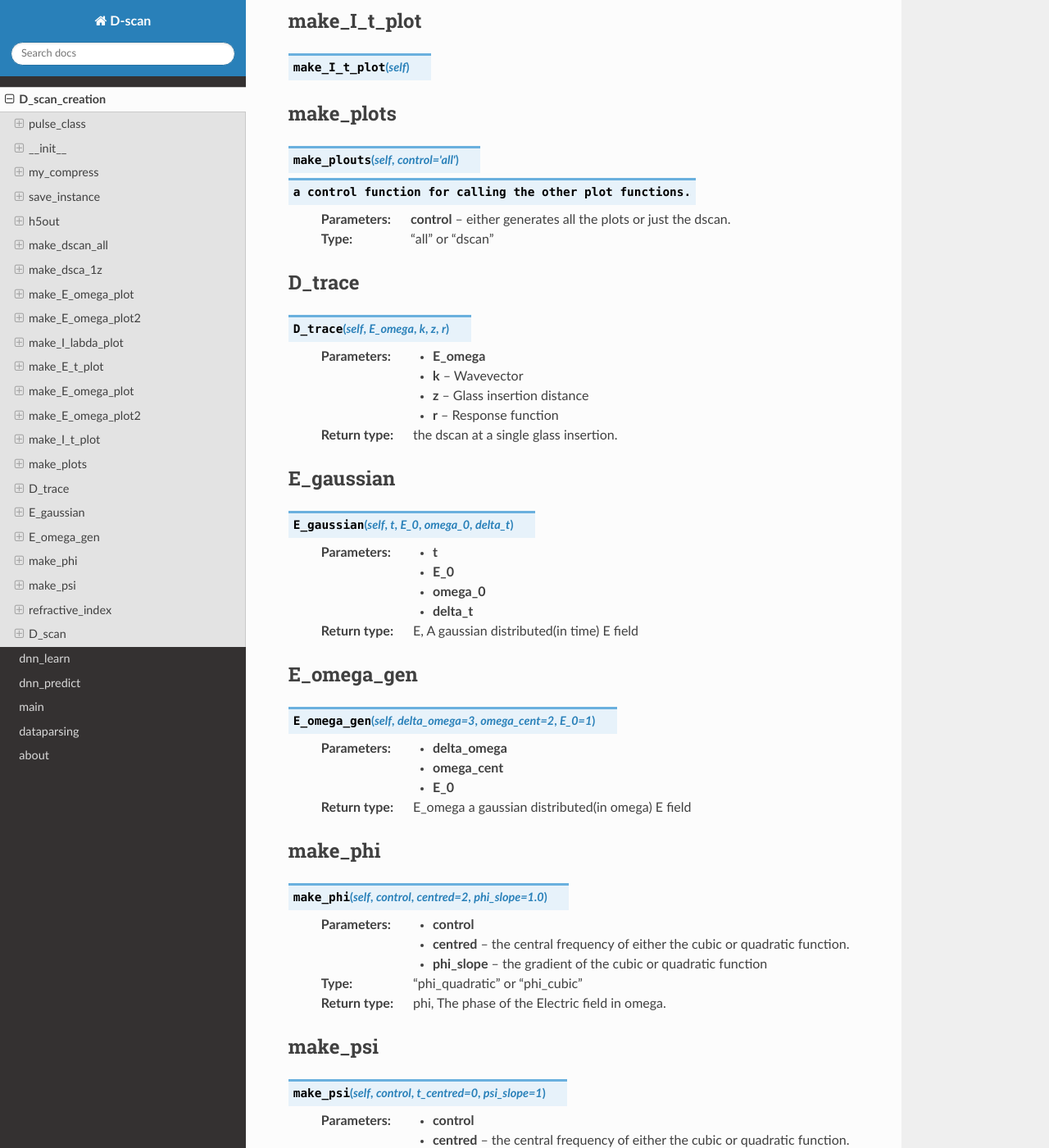
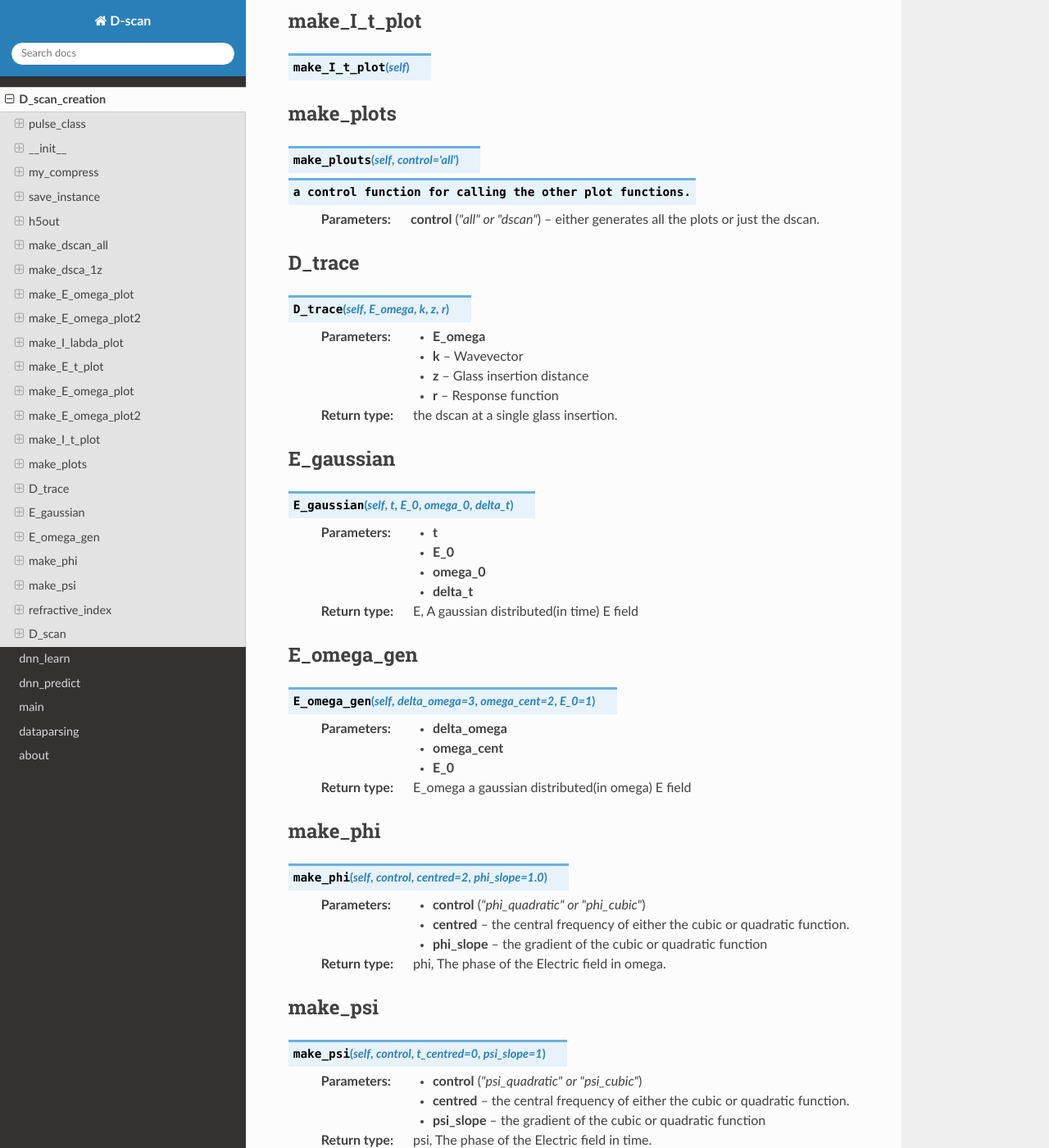
Before and after one commit to williamlouth/D-Scan-docs, a Sphinx documentation site: the page built from source/D-scan-creation.rst, in a window 1280 px wide and 1400 px high, scrolled down 2394 px. Shown: the whole window at 82% size. Built offline with Sphinx 7.4.7 and the Read the Docs theme 2.0.0, drawn with Linux system fonts in a browser that asks for light colours; some of the changed lines change nothing that is shown; some of the changed text lies outside the part shown.

Commit message:
updating the docs

```diff
--- a/source/D-scan-creation.rst
+++ b/source/D-scan-creation.rst
@@ -91,7 +91,7 @@
         a control function for calling the other plot functions.
 
         :param control: either generates all the plots or just the dscan.
-        :type: "all" or "dscan"
+        :type control: "all" or "dscan"
 
 D_trace
 -------
@@ -127,7 +127,7 @@
 .. py:function:: make_phi(self,control,centred = 2,phi_slope=1.0)
 
         :param control:
-        :type: "phi_quadratic" or "phi_cubic"
+        :type control: "phi_quadratic" or "phi_cubic"
         :param centred: the central frequency of either the cubic or quadratic function.
         :param phi_slope: the gradient of the cubic or quadratic function
         :rtype: phi, The phase of the Electric field in omega.
@@ -137,7 +137,7 @@
 .. py:function:: make_psi(self,control,t_centred=0,psi_slope=1)
 
         :param control:
-        :type: "psi_quadratic" or "psi_cubic"
+        :type control:  "psi_quadratic" or "psi_cubic"
         :param centred: the central frequency of either the cubic or quadratic function.
         :param psi_slope: the gradient of the cubic or quadratic function
         :rtype: psi, The phase of the Electric field in time.
```
Also changed, not shown: 1 other file.
